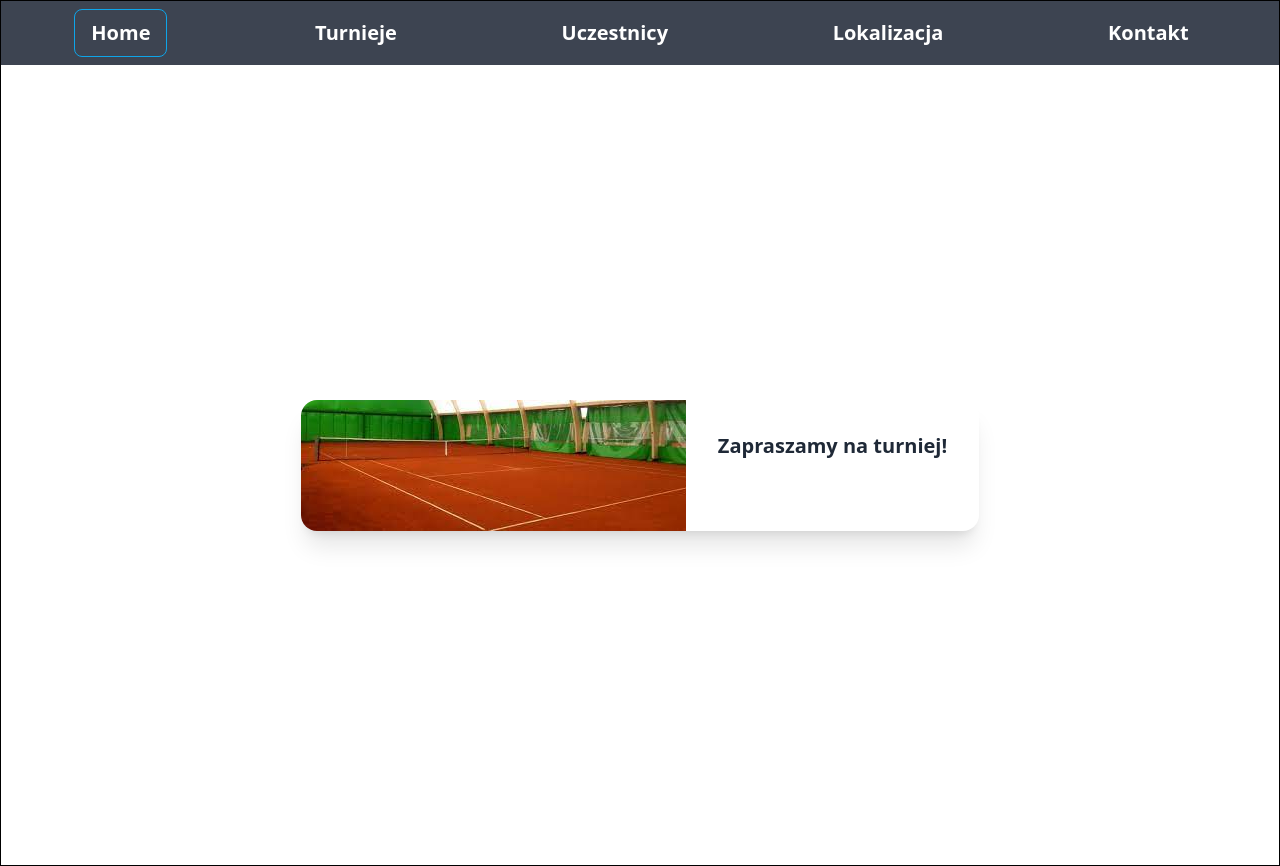
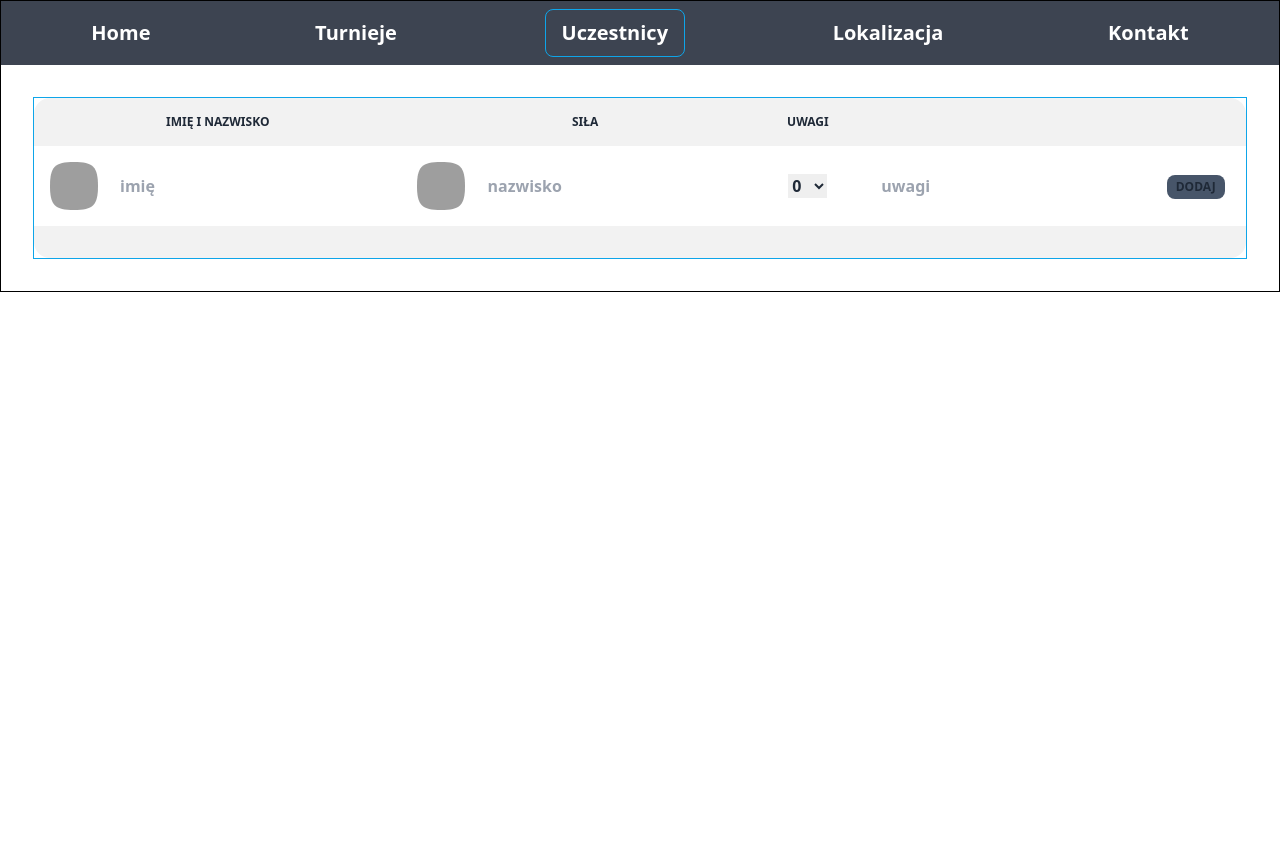
Before and after one commit to BartekNowicki/tournament-manager-fe, a React (Vite) app: page /players/addoredit/add in a window 1280 px wide. Before the commit this address led to /. After the commit the page ends 800 px from the top, so only its background shows below. Built offline with nearby package versions, Linux system fonts and the light colour scheme; grey boxes are pictures that could not be loaded.

Commit message:
Improve adding new players and allow edition

```diff
--- a/src/App.tsx
+++ b/src/App.tsx
@@ -9,7 +9,7 @@ import { Location } from "./pages/Location";
 import { Contact } from "./pages/Contact";
 import { ErrorPage } from "./pages/ErrorPage";
 import { PlayerLayout } from "./pages/PlayerLayout";
-import AddPlayer from "./components/AddPlayer";
+import AddOrEditPlayer from "./components/AddOrEditPlayer";
 import AddTournament from "./components/AddTournament";
 import "./App.css";
 
@@ -25,7 +25,7 @@ function App() {
         </Route>
         <Route path="/players" element={<PlayerLayout />}>
           <Route index element={<Players />} />
-          <Route path="add" element={<AddPlayer />} />
+          <Route path="addoredit/:action" element={<AddOrEditPlayer />} />
         </Route>
         <Route path="/location" element={<Location />} />
         <Route path="/contact" element={<Contact />} />
--- a/src/components/AddPlayer.tsx
+++ b/src/components/AddOrEditPlayer.tsx
@@ -2,17 +2,66 @@
 /* eslint-disable jsx-a11y/label-has-associated-control */
 /* eslint-disable react/button-has-type */
 /* eslint-disable no-return-assign */
-import { useRef } from "react";
+import { useCallback, useEffect, useState } from "react";
 
-import { addPlayer } from "../storeContent/storeSlices/playerSlice";
-import { useAppDispatch } from "../storeContent/store";
+import { useParams, useNavigate } from "react-router-dom";
+import {
+  Player,
+  addPlayer,
+  updatePlayer,
+} from "../storeContent/storeSlices/playerSlice";
+import { useAppDispatch, useAppSelector } from "../storeContent/store";
 
-function AddPlayer() {
-  const firstName = useRef<string>("");
-  const lastName = useRef<string>("");
-  const strength = useRef<number>(0);
-  const comment = useRef<string>("");
+export enum UserActions {
+  ADD = "add",
+  EDIT = "edit",
+  NONE = "none",
+}
+
+function AddOrEditPlayer() {
+  const navigate = useNavigate();
+  const params = useParams() ?? {};
+  let idToEdit = -1;
+  if (params.action) {
+    idToEdit =
+      params.action !== "add"
+        ? parseInt(params.action.split("").slice(4).join(""), 10)
+        : -1;
+  }
+
+  const userAction: string = params.action ?? UserActions.NONE;
+  const players = useAppSelector((state) => state.player.players);
+  const findById = useCallback(
+    (id: number) => {
+      const dummyPlayer: Player = {
+        id: -1,
+        isChecked: false,
+        firstName: "",
+        lastName: "",
+        strength: 0,
+        comment: "",
+      };
+      if (id === -1) return dummyPlayer;
+      return players.filter((player) => player.id === id)[0];
+    },
+    [players]
+  );
+
+  const initialDisplayedPlayer: Player = findById(idToEdit);
+  const [displayedPlayer, setDisplayedPlayer] = useState(
+    initialDisplayedPlayer
+  );
+  const [firstName, setFirstName] = useState(displayedPlayer.firstName);
+  const [lastName, setLastName] = useState(displayedPlayer.lastName);
+  const [strength, setStrength] = useState(displayedPlayer.strength);
+  const [comment, setComment] = useState(displayedPlayer.comment);
   const dispatch = useAppDispatch();
+
+  useEffect(() => {
+    if (userAction === UserActions.NONE) {
+      navigate("/nosuchpath");
+    }
+  }, [navigate, idToEdit, userAction]);
 
   return (
     <form className="mx-auto">
@@ -49,7 +98,8 @@ function AddPlayer() {
                         <input
                           style={{ paddingLeft: "10px" }}
                           placeholder="imię"
-                          onChange={(e) => (firstName.current = e.target.value)}
+                          value={firstName}
+                          onChange={(e) => setFirstName(e.target.value)}
                         />
                       </div>
                     </div>
@@ -71,7 +121,8 @@ function AddPlayer() {
                         <input
                           style={{ paddingLeft: "10px" }}
                           placeholder="nazwisko"
-                          onChange={(e) => (lastName.current = e.target.value)}
+                          value={lastName}
+                          onChange={(e) => setLastName(e.target.value)}
                         />
                       </div>
                     </div>
@@ -81,8 +132,10 @@ function AddPlayer() {
                   <div className="font-bold">
                     <label htmlFor="" />
                     <select
-                      onChange={(e) => (strength.current = +e.target.value)}
+                      value={strength}
+                      onChange={(e) => setStrength(+e.target.value)}
                     >
+                      <option value={0}>0</option>
                       <option value={1}>1</option>
                       <option value={2}>2</option>
                       <option value={3}>3</option>
@@ -102,7 +155,8 @@ function AddPlayer() {
                     <input
                       style={{ paddingLeft: "10px" }}
                       placeholder="uwagi"
-                      onChange={(e) => (comment.current = e.target.value)}
+                      value={comment}
+                      onChange={(e) => setComment(e.target.value)}
                     />
                   </div>
                 </td>
@@ -111,17 +165,29 @@ function AddPlayer() {
                     className="btn btn-ghost btn-xs bg-slate-600"
                     onClick={(e) => {
                       e.preventDefault();
-                      dispatch(
-                        addPlayer({
-                          firstName: firstName.current,
-                          lastName: lastName.current,
-                          strength: strength.current,
-                          comment: comment.current,
-                        })
-                      );
+                      if (userAction === UserActions.ADD) {
+                        dispatch(
+                          addPlayer({
+                            firstName,
+                            lastName,
+                            strength,
+                            comment,
+                          })
+                        );
+                      } else {
+                        dispatch(
+                          updatePlayer({
+                            idToEdit,
+                            firstName,
+                            lastName,
+                            strength,
+                            comment,
+                          })
+                        );
+                      }
                     }}
                   >
-                    Add
+                    {userAction === UserActions.ADD ? "dodaj" : "zapisz"}
                   </button>
                 </th>
               </tr>
@@ -143,4 +209,4 @@ function AddPlayer() {
   );
 }
 
-export default AddPlayer;
+export default AddOrEditPlayer;
--- a/src/components/playerList.tsx
+++ b/src/components/playerList.tsx
@@ -4,6 +4,7 @@
 /* eslint-disable @typescript-eslint/no-empty-interface */
 import * as React from "react";
 import { useCallback } from "react";
+import { Link } from "react-router-dom";
 import { useAppDispatch, useAppSelector } from "../storeContent/store";
 import {
   checkPlayer,
@@ -114,7 +115,9 @@ const PlayerList: React.FunctionComponent<IPlayerListProps> = (props) => {
                   <td className="text text-center">{player.comment}</td>
                   <th>
                     <button className="btn btn-ghost btn-xs bg-slate-600">
-                      edytuj
+                      <Link to={`/players/addoredit/edit${player.id}`}>
+                        edytuj
+                      </Link>
                     </button>
                   </th>
                 </tr>
--- a/src/pages/Players.tsx
+++ b/src/pages/Players.tsx
@@ -12,7 +12,7 @@ export function Players(props: IPlayersProps) {
         Uczestniczy
       </p>
       <button className="btn btn-wide m-2 mb-12">
-        <Link to="/players/add">nowy uczestnik</Link>
+        <Link to="/players/addoredit/add">nowy uczestnik</Link>
       </button>
       <PlayerList />
     </>
--- a/src/storeContent/storeSlices/playerSlice.ts
+++ b/src/storeContent/storeSlices/playerSlice.ts
@@ -116,8 +116,35 @@ export const PlayerSlice = createSlice({
         isChecked: action.payload.isChecked,
       }));
     },
+    updatePlayer: (
+      state,
+      action: PayloadAction<{
+        idToEdit: number;
+        firstName: string;
+        lastName: string;
+        strength: number;
+        comment: string;
+      }>
+    ) => {
+      state.players = state.players.map((player) => {
+        if (player.id === action.payload.idToEdit) {
+          return {
+            id: player.id,
+            isChecked: player.isChecked,
+            firstName: action.payload.firstName,
+            lastName: action.payload.lastName,
+            strength: action.payload.strength,
+            comment: action.payload.comment,
+          };
+        }
+        return {
+          ...player,
+        };
+      });
+    },
   },
 });
 
 export default PlayerSlice.reducer;
-export const { addPlayer, checkPlayer, checkAllPlayers } = PlayerSlice.actions;
+export const { addPlayer, checkPlayer, checkAllPlayers, updatePlayer } =
+  PlayerSlice.actions;
```
